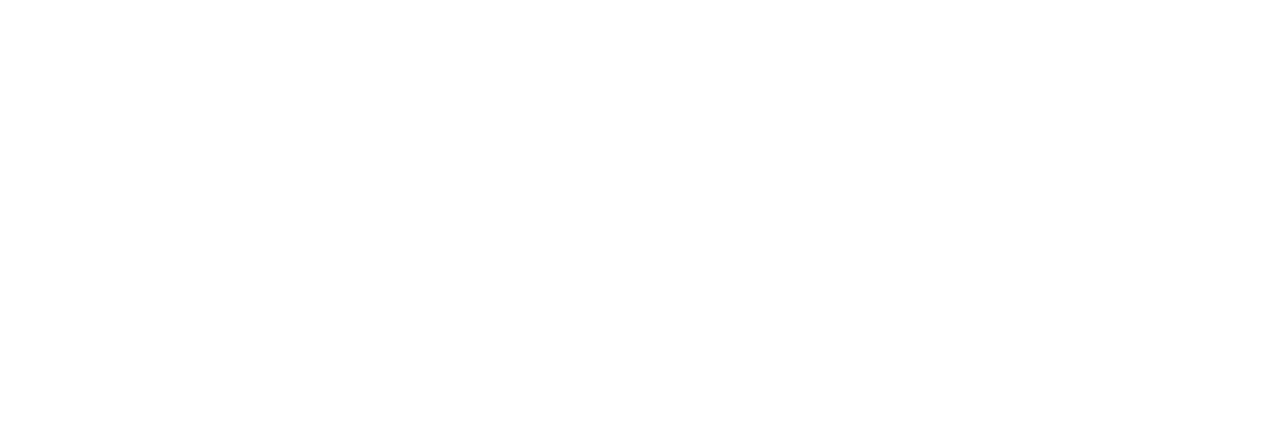
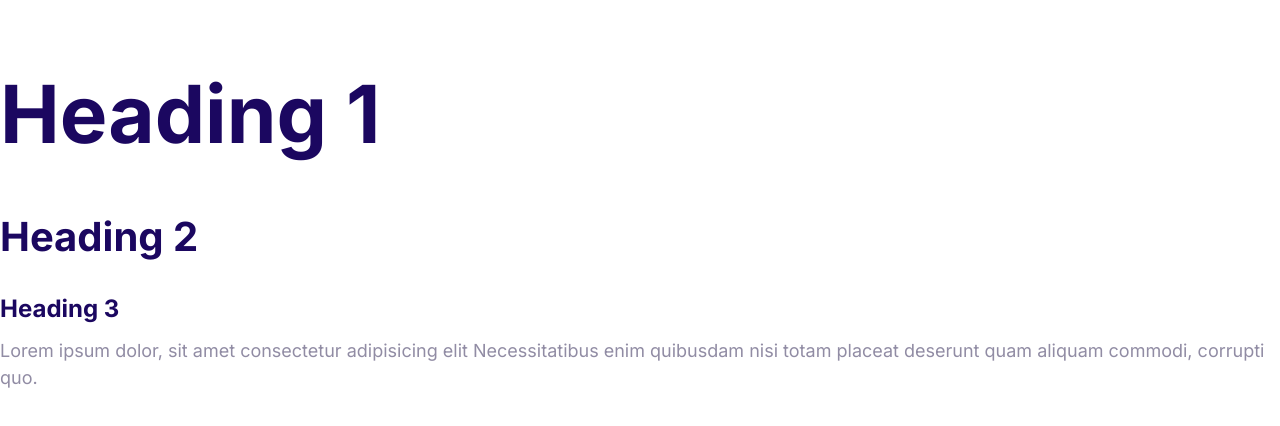
Before and after one commit to Bolavin/moshified, a plain HTML site: page index.html in a window 1280 px wide. Drawn offline with Linux system fonts and the light colour scheme.

Commit message:
define the styles for the fonts.

```diff
--- a/css/style.css
+++ b/css/style.css
@@ -5,3 +5,58 @@
     --color-headings: #1b0760;
     --color-body: #918ca4;
 }
+
+html {
+    /* 62.5% of 16px = 10px */
+    font-size: 62.5%;
+}
+
+body {
+    font-family: Inter, Arial, Helvetica, sans-serif;
+    font-size: 2.4rem;
+    line-height: 1.5;
+    color: var(--color-body);
+}
+
+h1, h2, h3 {
+    color: var(--color-headings);
+    margin-bottom: 1rem;
+}
+
+h1 {
+    font-size: 7rem;
+}
+
+h2 {
+    font-size: 4rem;
+}
+
+h3 {
+    font-size: 3rem;
+
+}
+
+p {
+    margin-top: 0;
+}
+
+
+
+
+@media screen and (min-width: 1024px) {
+    body {
+        font-size: 1.8rem;
+    }
+
+    h1 {
+        font-size: 8rem;
+    }
+
+    h2 {
+        font-size: 4rem;
+    }
+
+    h3 {
+        font-size: 2.4rem;
+    }
+}
--- a/index.html
+++ b/index.html
@@ -4,13 +4,22 @@
 <head>
     <meta charset="UTF-8">
     <meta name="viewport" content="width=device-width, initial-scale=1.0">
+    <link rel="preconnect" href="https://fonts.googleapis.com">
+    <link rel="preconnect" href="https://fonts.gstatic.com" crossorigin>
+    <link
+        href="https://fonts.googleapis.com/css2?family=Inter:ital,opsz,wght@0,14..32,100..900;1,14..32,100..900&display=swap"
+        rel="stylesheet">
     <link rel="stylesheet" href="css/normalize.css">
     <link rel="stylesheet" href="css/style.css">
     <title>Document</title>
 </head>
 
 <body>
-
+    <h1>Heading 1</h1>
+    <h2>Heading 2</h2>
+    <h3>Heading 3</h3>
+    <p>Lorem ipsum dolor, sit amet consectetur adipisicing elit Necessitatibus enim quibusdam nisi totam placeat
+        deserunt quam aliquam commodi, corrupti quo.</p>
 </body>
 
 </html>
```
